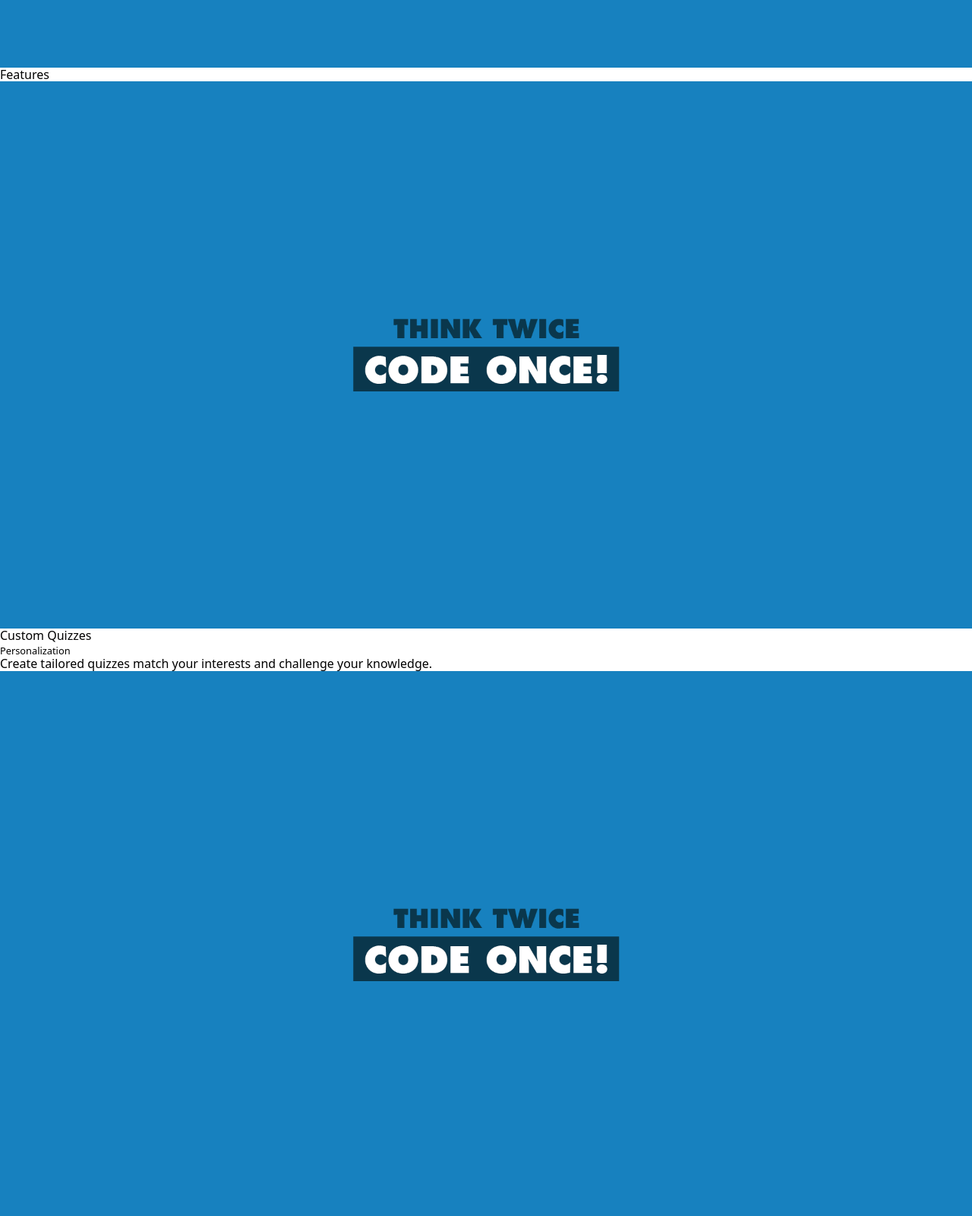
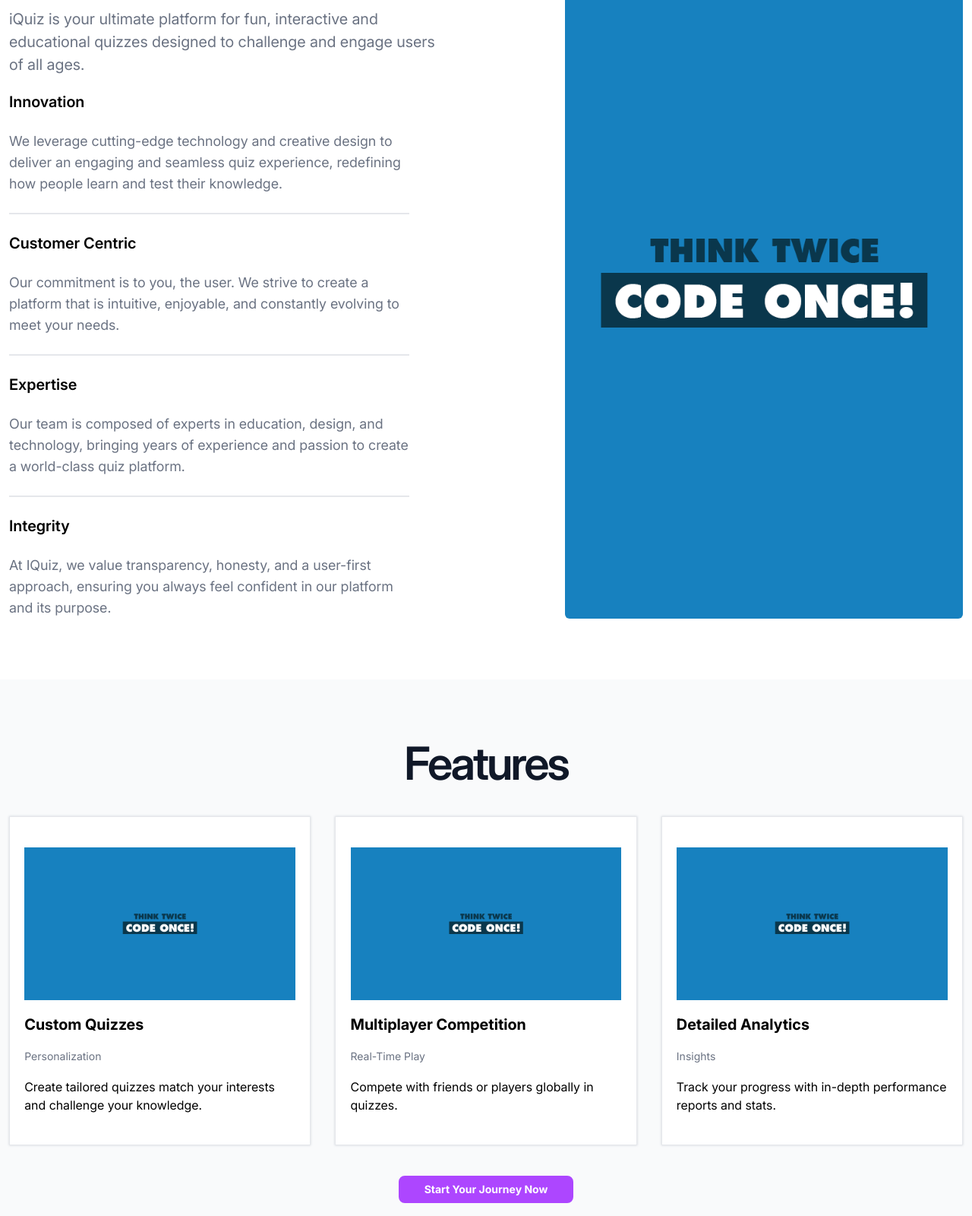
Before and after one commit to AbdulrahmanIsmael/iQuiz-Quizzes-platform, a website built with webpack: page src/index.html in a window 1280 px wide. Shown: the part 940-2540 px from the top of the page at 76% size. Built offline with nearby package versions, Linux system fonts and the light colour scheme.

Commit message:
Completed the About section, and features Section, except for some images to be replaced.

```diff
--- a/package.json
+++ b/package.json
@@ -17,9 +17,9 @@
     "autoprefixer": "^10.4.21",
     "babel-loader": "^10.0.0",
     "compression-webpack-plugin": "^11.1.0",
-    "copy-webpack-plugin": "^13.0.0",
     "css-loader": "^7.1.2",
     "css-minimizer-webpack-plugin": "^7.0.2",
+    "html-loader": "^5.1.0",
     "html-webpack-plugin": "^5.6.3",
     "image-webpack-loader": "^8.1.0",
     "mini-css-extract-plugin": "^2.9.2",
--- a/postcss.config.js
+++ b/postcss.config.js
@@ -1,6 +1,9 @@
+const autoprefixer = require("autoprefixer");
+
 module.exports = {
   plugins: {
     "postcss-import": {},
+    autoprefixer: {},
     "@tailwindcss/postcss": {},
   },
 };
--- a/src/index.html
+++ b/src/index.html
@@ -3,14 +3,15 @@
   <head>
     <meta charset="UTF-8" />
     <meta name="viewport" content="width=device-width, initial-scale=1.0" />
-    <title><%=htmlWebpackPlugin.options.title%></title>
+    <title>IQuiz - A dedicated space for your quizzes</title>
   </head>
-  <body class="bg-whtie">
+  <body class="bg-white font-['inter']">
     <!--* Header & Navigation Bar -->
     <header>
-      <!--? Navbar -->
+      <!--? Navbar: JS stuff -->
+      <!--! JS Code for responsiveness -->
       <nav
-        class="w-full px-10 pt-6 pb-2 flex flex-col gap-y-3 justify-stretch items-center border-b-2 border-solid md:border-transparent max-md:border-purple-500"
+        class="bg-white w-full px-10 pt-6 pb-2 flex flex-col gap-y-3 justify-stretch items-baseline border-b-2 border-solid md:border-transparent max-md:border-purple-500 shadow-md"
       >
         <!-- Respnsiveness menu -->
         <div
@@ -38,7 +39,7 @@
           >
             <a href="./" class="flex items-center gap-x-2 max-md:gap-x-5">
               <img
-                src="./assets/light-bulb (64).png"
+                src="../public/assets/images/light-bulb (64).png"
                 alt="Light bulb image - logo"
                 class="w-9 max-md:w-12"
               />
@@ -78,58 +79,67 @@
       </nav>
 
       <!--? Showcase -->
-      <section>
-        <h2>Create & Discover Quizzes</h2>
-        <p>
-          Engage with several quizzes and surveys or Create your own in
-          seconds...
+      <!--! Replace Image -->
+      <section
+        class="relative before:absolute before:content-empty before:inset-0 before:bg-black/40 before:-z-10 isolate bg-[url('../../public/assets/images/test.png')] bg-cover bg-center bg-fixed h-[90vh] flex flex-col justify-center md:justify-end items-center md:items-start md:pb-30 md:pl-30 gap-y-5"
+      >
+        <h2 class="text-3xl lg:text-5xl text-center font-bold text-white">
+          Create & Discover Quizzes
+        </h2>
+        <p class="lg:text-xl text-white text-center">
+          Engage with several quizzes and surveys or Create your own in seconds.
         </p>
-        <button type="button">Sign Up</button>
+        <button type="button" class="btn-fill">Sign Up</button>
       </section>
     </header>
 
     <!--* Main Content -->
     <main>
-      <div>
-        <!--? About Us -->
-        <section>
+      <div class="container mx-auto">
+        <!--? About Us: Replace images -->
+        <!--! Center text in about details section -->
+        <section
+          class="py-20 px-3 flex lg:gap-x-25 max-lg:flex-col max-lg:gap-y-25 lg:items-stretch min-h-screen"
+        >
           <!-- Details about us -->
-          <div>
-            <h2>About us</h2>
-            <p>
-              IQuiz is your ultimate platform for fun, interactive and
+          <div class="h-full flex flex-col gap-y-5 max-lg:gap-y-3">
+            <h2 class="section-title">About us</h2>
+            <p class="text-xl/normal text-gray-500 w-11/12">
+              iQuiz is your ultimate platform for fun, interactive and
               educational quizzes designed to challenge and engage users of all
               ages.
             </p>
             <!-- Charactaristics of IQuiz -->
-            <div>
+            <div
+              class="flex flex-col gap-y-6 max-lg:gap-y-3 w-5/6 max-lg:w-11/12 [&>*:not(:last-child)]:border-b-2 [&>*:not(:last-child)]:border-b-gray-200 [&>*:not(:last-child)]:pb-6 [&>*]:flex [&>*]:flex-col [&>*]:gap-y-6"
+            >
               <div>
-                <h3>Innovation</h3>
-                <p>
+                <h3 class="about-char-title">Innovation</h3>
+                <p class="about-char-paragraph">
                   We leverage cutting-edge technology and creative design to
                   deliver an engaging and seamless quiz experience, redefining
                   how people learn and test their knowledge.
                 </p>
               </div>
               <div>
-                <h3>Customer Centric</h3>
-                <p>
+                <h3 class="about-char-title">Customer Centric</h3>
+                <p class="about-char-paragraph">
                   Our commitment is to you, the user. We strive to create a
                   platform that is intuitive, enjoyable, and constantly evolving
                   to meet your needs.
                 </p>
               </div>
               <div>
-                <h3>Expertise</h3>
-                <p>
+                <h3 class="about-char-title">Expertise</h3>
+                <p class="about-char-paragraph">
                   Our team is composed of experts in education, design, and
                   technology, bringing years of experience and passion to create
                   a world-class quiz platform.
                 </p>
               </div>
               <div>
-                <h3>Integrity</h3>
-                <p>
+                <h3 class="about-char-title">Integrity</h3>
+                <p class="about-char-paragraph">
                   At IQuiz, we value transparency, honesty, and a user-first
                   approach, ensuring you always feel confident in our platform
                   and its purpose.
@@ -138,25 +148,31 @@
             </div>
           </div>
           <!-- Image -->
-          <div>
-            <img src="./assets/test.png" alt="IQuiz workplace image" />
+          <div class="max-h-full w-11/12">
+            <img
+              src="../public/assets/images/test.png"
+              alt="IQuiz workplace image"
+              class="h-full object-cover rounded-md"
+            />
           </div>
         </section>
 
         <!--? Features -->
-        <section>
-          <h2>Features</h2>
+        <section
+          class="py-20 px-3 min-h-screen flex flex-col items-center gap-y-10 max-md:gap-y-6 bg-gray-50 bg-full-gray"
+        >
+          <h2 class="section-title">Features</h2>
           <!-- Features Cards -->
-          <div>
+          <div class="grid grid-responsive gap-8 card-blocks">
             <div>
               <div>
                 <img
-                  src="./assets/test.png"
+                  src="../public/assets/images/test.png"
                   alt="Custom Quizzes showcasing feature image"
                 />
               </div>
-              <h3>Custom Quizzes</h3>
-              <small>Personalization</small>
+              <h3 class="text-xl font-bold">Custom Quizzes</h3>
+              <small class="text-sm text-gray-500">Personalization</small>
               <p>
                 Create tailored quizzes match your interests and challenge your
                 knowledge.
@@ -165,30 +181,30 @@
             <div>
               <div>
                 <img
-                  src="./assets/test.png"
+                  src="../public/assets/images/test.png"
                   alt="Multiplayer Competition showcasing feature image"
                 />
               </div>
-              <h3>Multiplayer Competition</h3>
-              <small>Real-Time Play</small>
+              <h3 class="text-xl font-bold">Multiplayer Competition</h3>
+              <small class="text-sm text-gray-500">Real-Time Play</small>
               <p>Compete with friends or players globally in quizzes.</p>
             </div>
             <div>
               <div>
                 <img
-                  src="./assets/test.png"
+                  src="../public/assets/images/test.png"
                   alt="Detailed Analytics showcasing feature image"
                 />
               </div>
-              <h3>Detailed Analytics</h3>
-              <small>Insights</small>
+              <h3 class="text-xl font-bold">Detailed Analytics</h3>
+              <small class="text-sm text-gray-500">Insights</small>
               <p>
                 Track your progress with in-depth performance reports and stats.
               </p>
             </div>
           </div>
           <!-- register button -->
-          <button type="button">Start Your Journey Now</button>
+          <button type="button" class="btn-fill">Start Your Journey Now</button>
         </section>
 
         <!--? Join -->
--- a/src/styles/style.css
+++ b/src/styles/style.css
@@ -1,14 +1,65 @@
-@import url("./normalize.css");
 @import "tailwindcss";
+@reference url("./normalize.css");
 
-.btn-fill {
-  @apply cursor-pointer border-2 border-solid border-purple-500 bg-purple-500 text-white px-8 py-1.5 rounded-lg text-sm font-bold hover:bg-transparent hover:text-purple-500 hover:brightness-125 transition duration-150 ease-linear;
+/* Custom Fonts */
+@font-face {
+  font-family: "inter";
+  src: url("../../public/assets/fonts/inter/Inter-VariableFont_opsz,wght.ttf")
+    format("truetype");
 }
 
-.btn-transparent {
-  @apply cursor-pointer bg-transparent border-2 border-solid border-purple-500 text-purple-500 px-8 py-1.5 rounded-lg text-sm font-medium hover:bg-purple-500 hover:text-white transition duration-150 ease-linear;
+/* Custom Components */
+@layer components {
+  .btn-fill {
+    @apply cursor-pointer border-2 border-solid border-purple-500 bg-purple-500 text-white px-8 py-1.5 rounded-lg text-sm font-bold hover:bg-transparent hover:text-purple-500 hover:brightness-125 transition duration-150 ease-linear;
+  }
+
+  .btn-transparent {
+    @apply cursor-pointer bg-transparent border-2 border-solid border-purple-500 text-purple-500 px-8 py-1.5 rounded-lg text-sm font-medium hover:bg-purple-500 hover:text-white transition duration-150 ease-linear;
+  }
+
+  .card-blocks {
+    > div {
+      background-color: var(--color-white);
+      display: flex;
+      flex-direction: column;
+      row-gap: 18px;
+      border: 1px solid var(--color-gray-200);
+      padding: 2.5em 1.2em;
+      box-shadow: 0px 0px 3px var(--color-gray-300);
+    }
+  }
 }
 
+/*  Custom Utilities */
+@layer utilities {
+  .content-empty {
+    content: "";
+  }
+
+  .grid-responsive {
+    grid-template-columns: repeat(auto-fill, minmax(300px, 1fr));
+  }
+
+  .bg-full-gray {
+    box-shadow: 0 0 0 100vmax var(--color-gray-50);
+    clip-path: inset(0 -100vmax);
+  }
+}
+
+/* Custom classes using Tailwind CSS Utilities */
 .active-navlink {
   @apply transition-none border-b-4 max-md:border-b-2 border-solid border-purple-500 text-purple-500 font-bold;
 }
+
+.section-title {
+  @apply max-sm:text-4xl max-md:text-5xl md:text-6xl font-semibold tracking-tighter text-gray-900;
+}
+
+.about-char-title {
+  @apply max-lg:text-lg text-xl font-semibold;
+}
+
+.about-char-paragraph {
+  @apply text-lg text-gray-500;
+}
```
Also changed, not shown: webpack.config.js (+11 -14 lines), public/assets/fonts/inter/Inter-VariableFont_opsz,wght.ttf (added), public/assets/images/light-bulb (128).png (renamed from public/assets/light-bulb (128).png), public/assets/images/light-bulb (64).png (renamed from public/assets/light-bulb (64).png), public/assets/images/test.png (renamed from public/assets/test.png).
